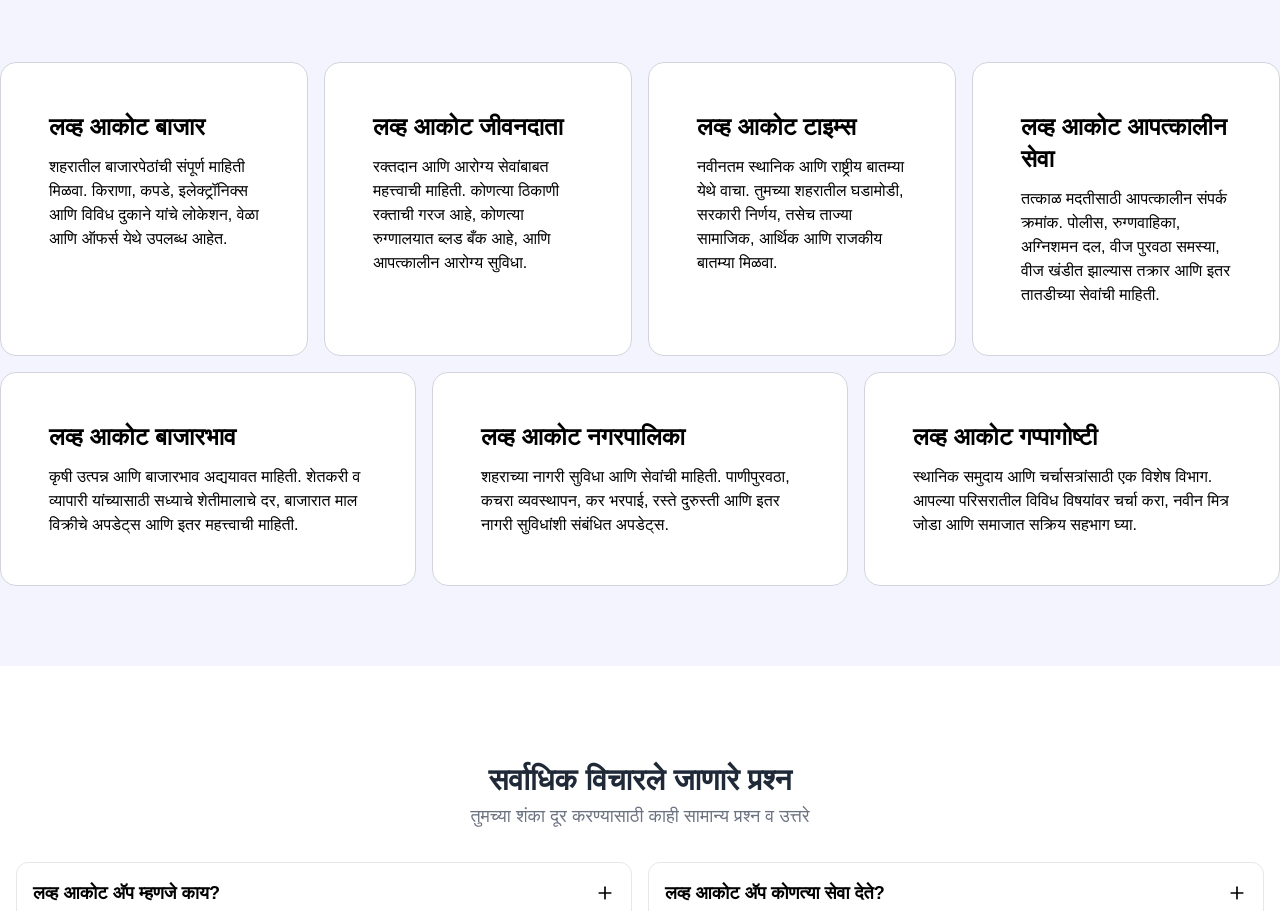
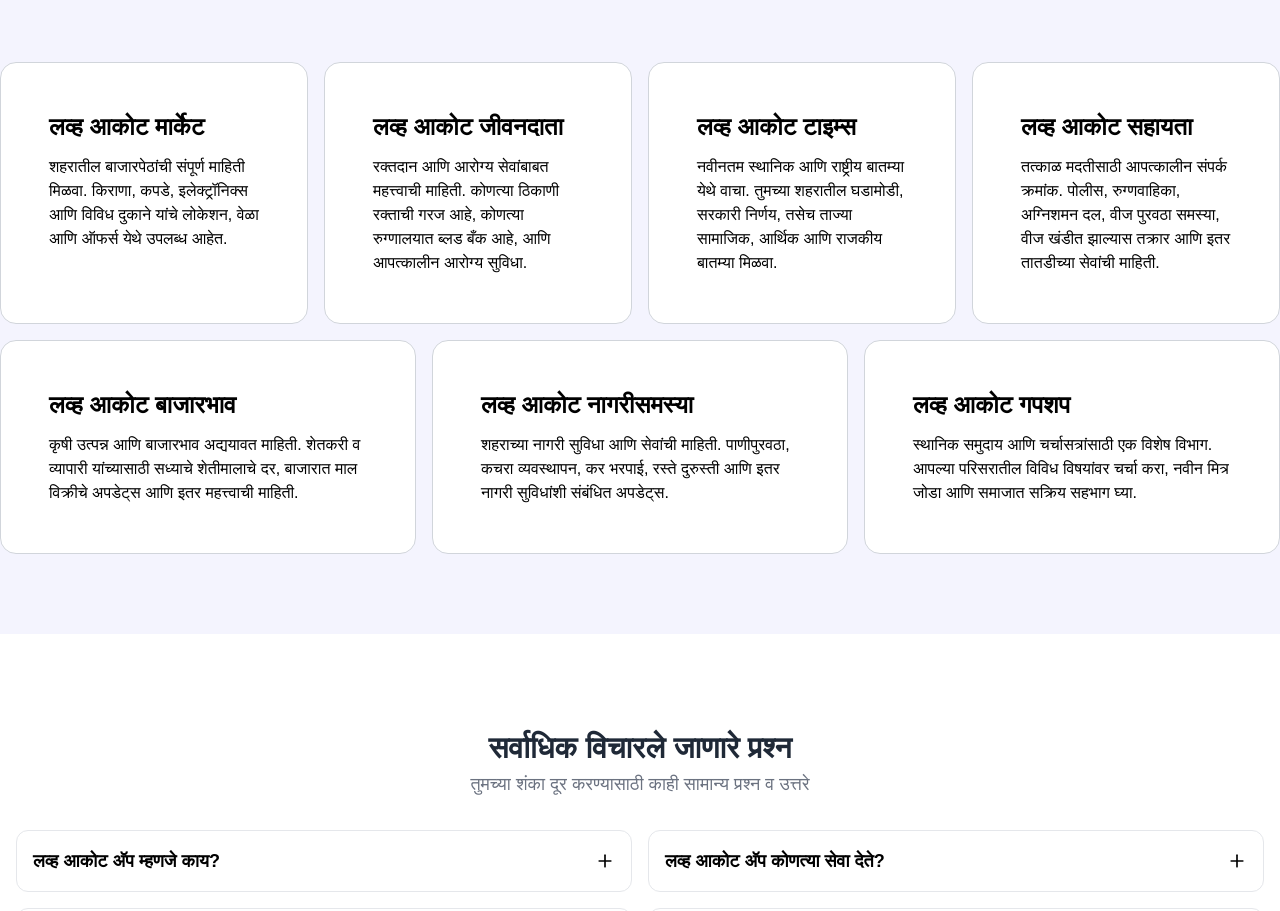
Before and after one commit to ShaileshS237/la_website_react, a React (Create React App) app: page / in a window 1280 px wide. Shown: the part 1990-2901 px from the top of the page. Built offline with nearby package versions, Linux system fonts and the light colour scheme; a web font is replaced by a local one.

Commit message:
some fixes

```diff
--- a/src/component/Home.jsx
+++ b/src/component/Home.jsx
@@ -21,7 +21,7 @@ const NAV_ITEMS = [
 
 const elements = [
 	{
-		text: "लव्ह आकोट बाजार",
+		text: "लव्ह आकोट मार्केट",
 		description:
 			"शहरातील बाजारपेठांची संपूर्ण माहिती मिळवा. किराणा, कपडे, इलेक्ट्रॉनिक्स आणि विविध दुकाने यांचे लोकेशन, वेळा आणि ऑफर्स येथे उपलब्ध आहेत.",
 		image: require("../assets/features/7.png"),
@@ -41,7 +41,7 @@ const elements = [
 		image: require("../assets/features/2.png"),
 	},
 	{
-		text: "लव्ह आकोट आपत्कालीन सेवा",
+		text: "लव्ह आकोट सहायता",
 		description:
 			"तत्काळ मदतीसाठी आपत्कालीन संपर्क क्रमांक. पोलीस, रुग्णवाहिका, अग्निशमन दल, वीज पुरवठा समस्या, वीज खंडीत झाल्यास तक्रार आणि इतर तातडीच्या सेवांची माहिती.",
 
@@ -55,13 +55,13 @@ const elements = [
 		image: require("../assets/features/6.png"),
 	},
 	{
-		text: "लव्ह आकोट नगरपालिका",
+		text: "लव्ह आकोट नागरीसमस्या",
 		description:
 			"शहराच्या नागरी सुविधा आणि सेवांची माहिती. पाणीपुरवठा, कचरा व्यवस्थापन, कर भरपाई, रस्ते दुरुस्ती आणि इतर नागरी सुविधांशी संबंधित अपडेट्स.",
 		image: require("../assets/features/4.png"),
 	},
 	{
-		text: "लव्ह आकोट गप्पागोष्टी",
+		text: "लव्ह आकोट गपशप",
 		description:
 			"स्थानिक समुदाय आणि चर्चासत्रांसाठी एक विशेष विभाग. आपल्या परिसरातील विविध विषयांवर चर्चा करा, नवीन मित्र जोडा आणि समाजात सक्रिय सहभाग घ्या.",
 
```
